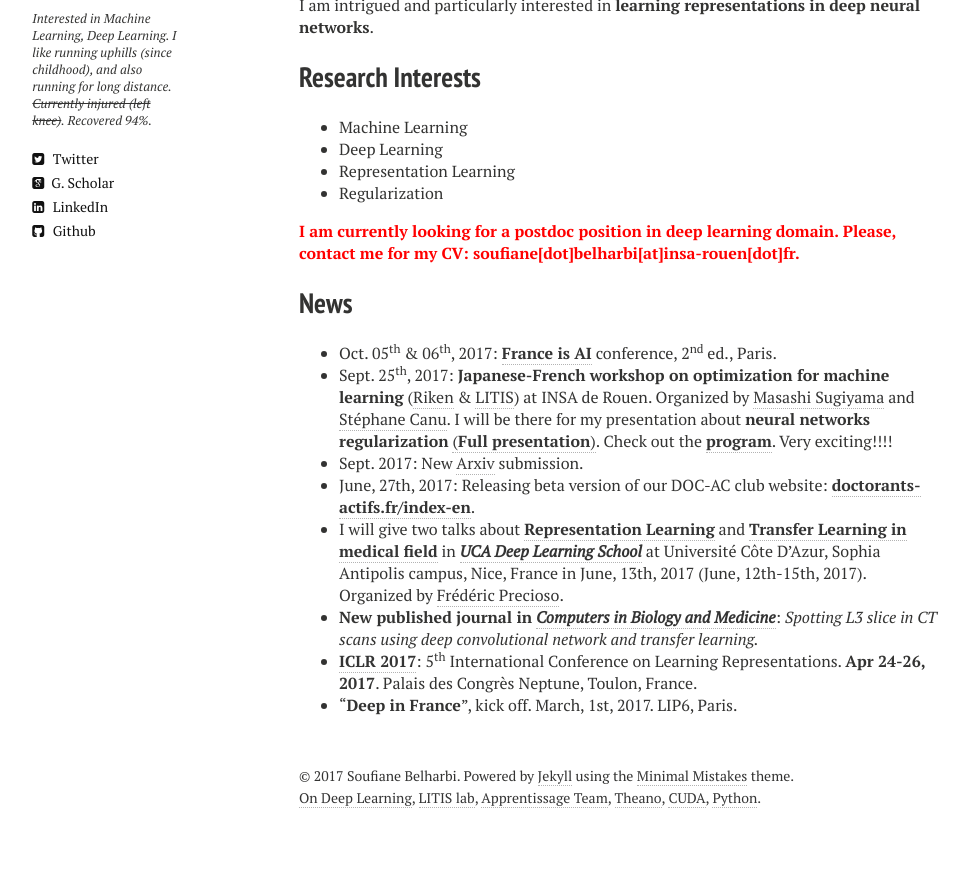
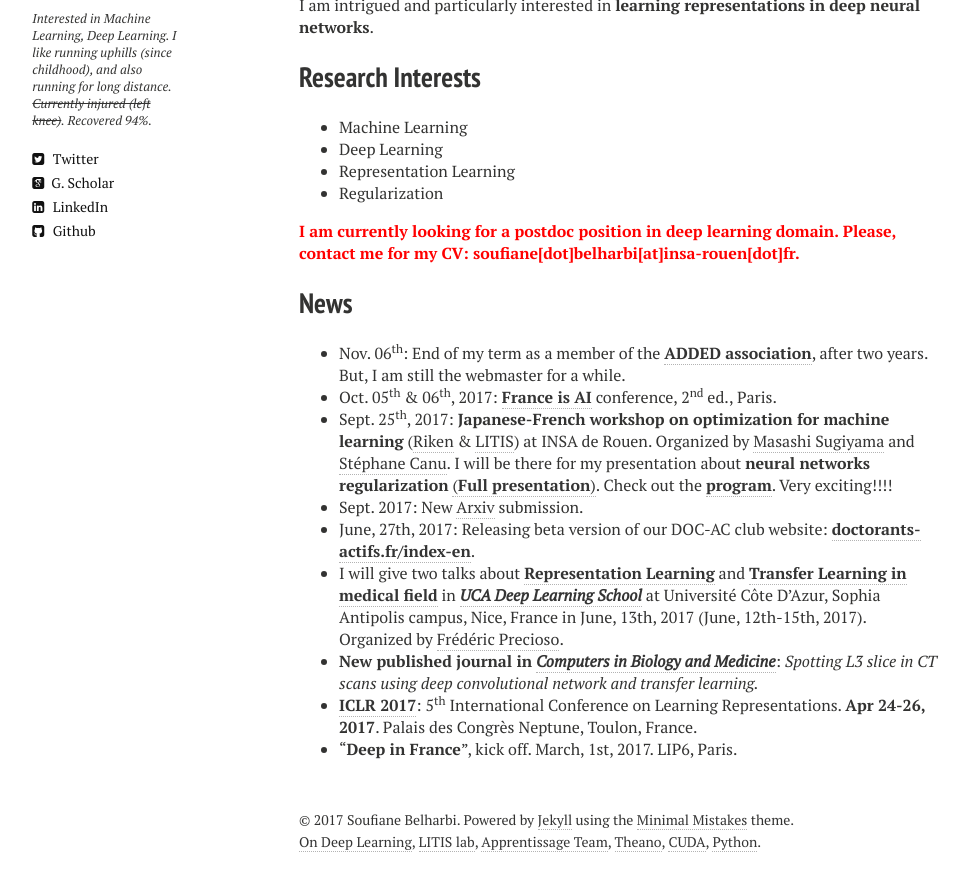
Before and after one commit to sbelharbi/sbelharbi.github.io, a Jekyll site: the page built from index.md, in a window 1280 px wide and 900 px high, scrolled down 1252 px. Shown: the top 891 px of the window, without its empty margins (21-990 px from the left). Built offline with Jekyll 4.4.1, drawn with Linux system fonts in a browser that asks for light colours; nearby versions of some CDN libraries; before the commit the page ends 2108 px from its top, so only the background shows below that.

Commit message:
Update news, ADDED status.

```diff
--- a/index.md
+++ b/index.md
@@ -29,6 +29,7 @@ I am intrigued and particularly interested in **learning representations in deep
 <span style="color:red"> **I am currently looking for a postdoc position in deep learning domain. Please, contact me for my CV: soufiane[dot]belharbi[at]insa-rouen[dot]fr.**</span>
 
 ## News
+* Nov. 06<sup>th</sup>: End of my term as a member of the [**ADDED association**](http://association-added.fr/index-en/), after two years. But, I am still the webmaster for a while.
 * Oct. 05<sup>th</sup> & 06<sup>th</sup>, 2017: [**France is AI**](http://franceisai.com/conference/) conference, 2<sup>nd</sup> ed., Paris.
 * Sept. 25<sup>th</sup>, 2017: **Japanese-French workshop on optimization for machine learning** ([Riken](http://www.riken.jp/en/) & [LITIS](http://www.litislab.eu/)) at
 INSA de Rouen. Organized by [Masashi Sugiyama](http://www.ms.k.u-tokyo.ac.jp/sugi/) and [Stéphane Canu](http://asi.insa-rouen.fr/enseignants/~scanu/). I will be there for my presentation about **neural networks regularization** [(**Full presentation**)](/publications/2017/presentation-Neural-networks-regularization-through-representation-learning-Japan-France-workshop-opimization-ml-insa-de-rouen.pdf). Check out the [**program**](https://www.linkedin.com/pulse/japanese-french-workshop-optimization-machine-riken-litis-belharbi). Very exciting!!!!
```
